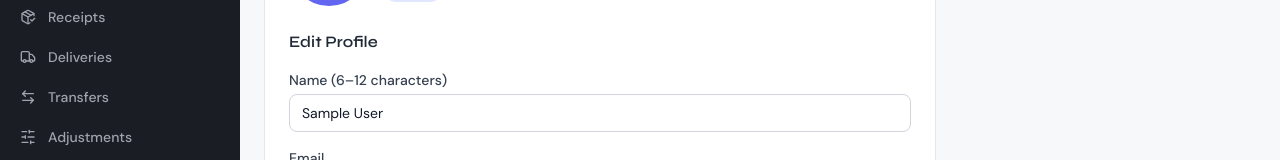
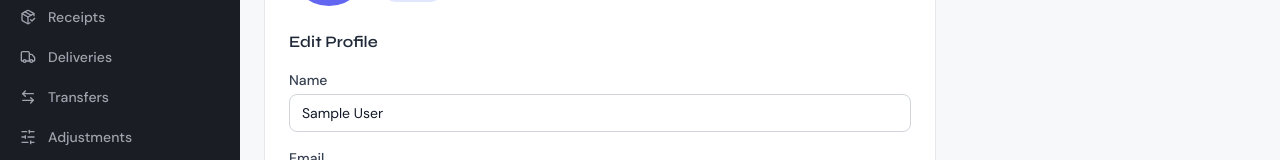
Before and after one commit to anuragab1660/D2D-Warriors-odoo-hackathon, a React (Vite) app in the folder coreinventory/client/: page /profile in a window 1280 px wide. Shown: the part 271-431 px from the top of the page. Built offline with nearby package versions, Linux system fonts and the light colour scheme; no server answers; sample sign-in values are in the browser's storage.

Commit message:
Remove name length validation and update label in MyProfile component

```diff
--- a/coreinventory/client/src/pages/MyProfile.jsx
+++ b/coreinventory/client/src/pages/MyProfile.jsx
@@ -18,10 +18,7 @@
 
   const handleNameSave = async (e) => {
     e.preventDefault()
-    if (!nameForm.name || nameForm.name.length < 6 || nameForm.name.length > 12) {
-      toast.error('Name must be between 6 and 12 characters')
-      return
-    }
+
     setNameSaving(true)
     try {
       const res = await API.put('/api/auth/profile', { name: nameForm.name })
@@ -83,7 +80,7 @@
         <form onSubmit={handleNameSave} className="space-y-4">
           <h4 className="font-heading font-semibold text-gray-800 text-base">Edit Profile</h4>
           <div>
-            <label className="block text-sm font-medium text-gray-700 mb-1">Name (6–12 characters)</label>
+            <label className="block text-sm font-medium text-gray-700 mb-1">Name</label>
             <input
               value={nameForm.name}
               onChange={e => setNameForm({ name: e.target.value })}
```
